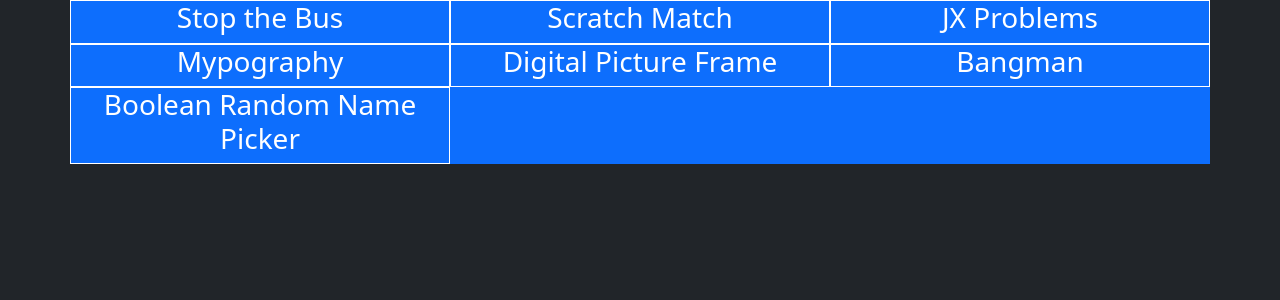
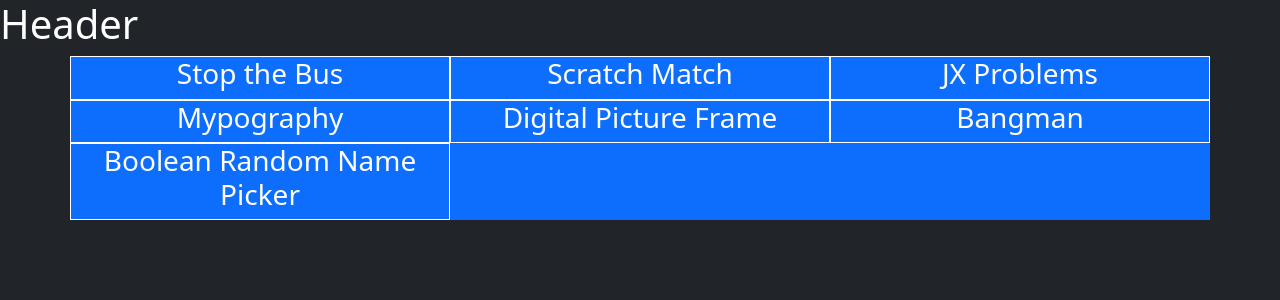
Before and after one commit to JohnXander/portfolio, a React (Create React App) app: page / in a window 1280 px wide. Shown: the top 300 px of the page. Built offline with nearby package versions, Linux system fonts and the light colour scheme.

Commit message:
header test for deployment

```diff
--- a/src/App.js
+++ b/src/App.js
@@ -3,6 +3,7 @@ import Projects from "./components/Projects"
 const App = () => {
   return (
     <div>
+      <h1>Header</h1>
       <Projects />
     </div>
   )
```
